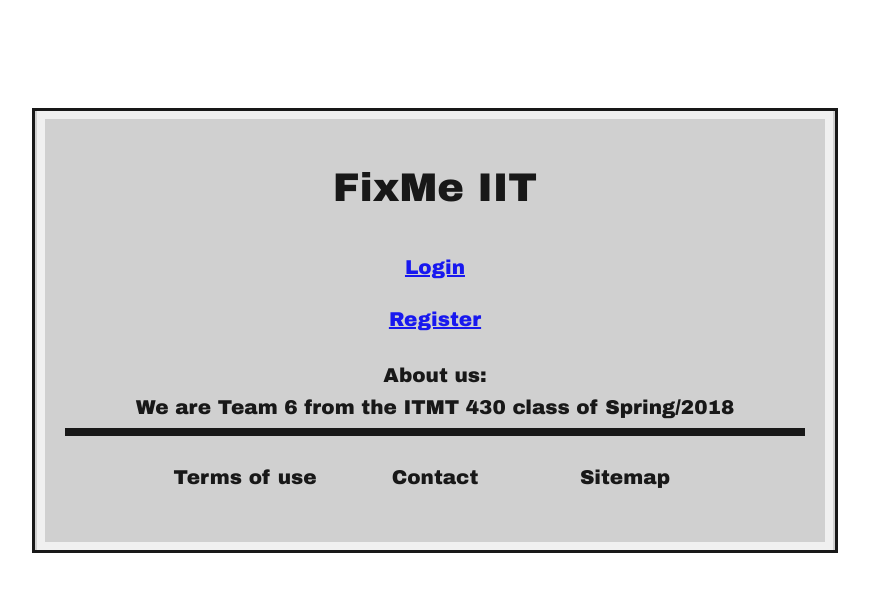
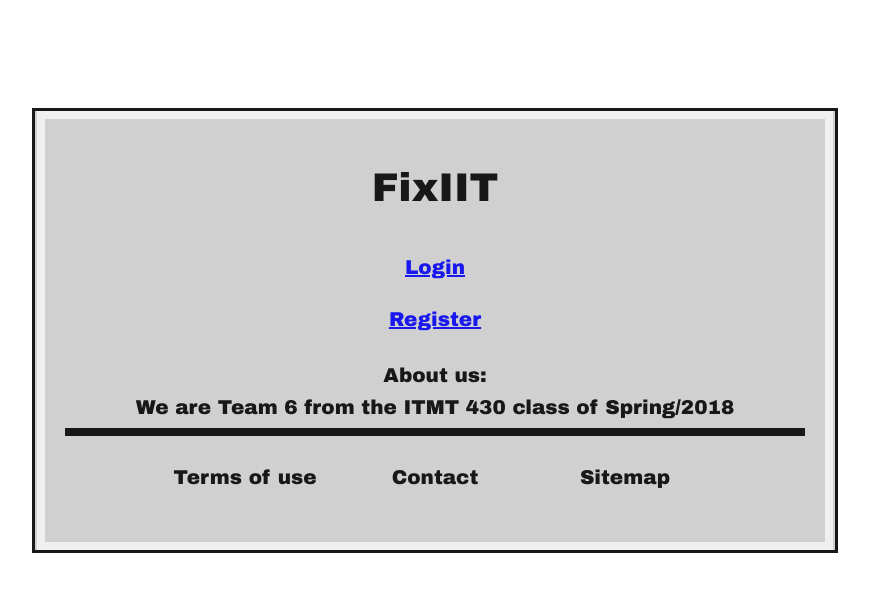
Before and after one commit to tboller/FixIIT, an Angular app in the folder FixMe/angular-app/: page / in a window 1280 px wide. Shown: the top 592 px of the page, without its empty margins (205-1074 px from the left). Built offline with nearby package versions, Linux system fonts and the light colour scheme.

Commit message:
Additions to routes and minor changes to titles

```diff
--- a/FixMe/angular-app/src/app/app.module.ts
+++ b/FixMe/angular-app/src/app/app.module.ts
@@ -14,7 +14,9 @@ import { HttpModule } from '@angular/http';
 const appRoutes: Routes = [
 	{ path: '', component: HomeComponent },
 	{ path: 'login', component: LoginComponent },
-	{ path: 'register', component: RegisterComponent }
+  { path: 'register', component: RegisterComponent },
+  { path: 'user', component: UserComponent },
+  { path: 'admin', component: AdminComponent }
 ]
 
 @NgModule({
--- a/FixMe/angular-app/src/app/home/home.component.html
+++ b/FixMe/angular-app/src/app/home/home.component.html
@@ -8,7 +8,7 @@
 	<div class="container-index">
 		<form id="indexContainer" method="get" autocomplete="on" action="login.html">
 			<fieldset id="Title">
-				<h1> FixMe IIT</h1>
+				<h1> FixIIT</h1>
 				<ul class="login">
 					<li id="button-login">
 						<a routerLink="/login">Login</a>
--- a/FixMe/angular-app/src/index.html
+++ b/FixMe/angular-app/src/index.html
@@ -1,7 +1,7 @@
 <!DOCTYPE HTML>
 <html lang="en-us">
 <head>
-	<title> FixMe IIT </title>
+	<title> FixIIT </title>
 	<meta charset="utf-8" />
 	<meta name="viewport" content="width=device-width,initial-scale=1.0,shrink-to-fit=no" />
 </head>
```
